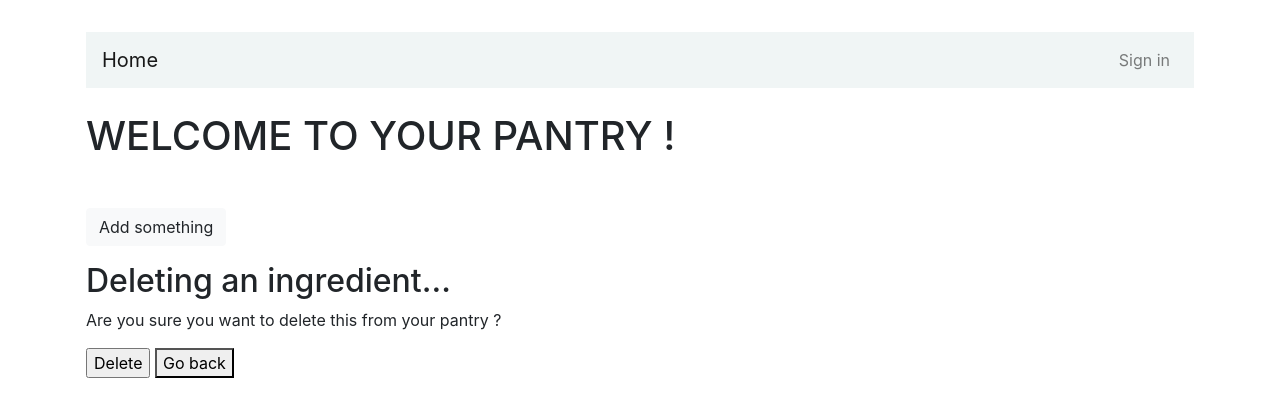
After one commit to Piotrhow/CookingCompanion, a Django app: page /core/delete/1/ in a window 1280 px wide. The commit adds this page. Shown: the top 417 px of the page. Run offline with Django 4.2, Linux system fonts and the light colour scheme; some libraries are stand-ins or nearby versions.

Commit message:
Dodanie widoków i templates dla Create i Delete w coreapp

```diff
--- a/core/templates/core/base.html
+++ b/core/templates/core/base.html
@@ -51,6 +51,8 @@
           </div>
         {% endif %}
         {% block content %}{% endblock %}
+        {% block pantryingredient_form %}{% endblock %}
+
       </div>
     </div>
   </div>
--- /dev/null
+++ b/core/templates/core/confirm_delete.html
@@ -0,0 +1,12 @@
+{% extends "core/pantry_detail.html" %}
+{% block title %} Confirm delete {% endblock %}
+
+{% block pantryingredient_form %}
+  <h2>Deleting an ingredient...</h2>
+  <form method="POST" style="display: inline;">{% csrf_token %}
+    <p>Are you sure you want to delete this from your pantry ?</p>
+    <input type="submit" value="Delete">
+  </form>
+  <a href="{% url 'core:pantry-detail' %}"><button>Go back</button></a>
+
+{% endblock %}
--- a/core/templates/core/pantry_detail.html
+++ b/core/templates/core/pantry_detail.html
@@ -2,12 +2,10 @@
 {% block title %} Pantry of {{user.username}}  {% endblock title%}
 
 {% block content %}
+<br />
   <h1>WELCOME TO YOUR PANTRY !</h1>
 
-  <div>
-<!--    {% if {{pantry}}-->
-
-  </div>
+<br />
 
   <div>
     {% if pantry_ingredients %}
@@ -15,16 +13,16 @@
     {% else %}
       {{ empty_msg }}
     {% endif %}
-    <ol>
+    <h6><ol>
       {% for pantry_ingredient in pantry_ingredients %}
       <li>
         {{ pantry_ingredient }}
+        <a href="{% url 'core:delete' pantry_ingredient.id %}"><button class="btn btn-danger">Delete</button></a>
       </li>
       {% endfor %}
-    </ol>
+    </ol></h6>
   </div>
-
-
+    <a href="{% url 'core:create' %}"><button class="btn btn-light">Add something</button></a>
   <p> </p>
   <p> </p>
 
--- a/core/urls.py
+++ b/core/urls.py
@@ -7,6 +7,7 @@ app_name = 'core'
 
 urlpatterns = [
 	path('pantry-detail/', views.pantry_detail, name='pantry-detail'),
-    #
+	path('create/', views.pantryingredient_create, name='create'),
+	path('delete/<int:pk>/', views.pantryingredient_delete, name='delete'),
     #
 ]
--- a/core/views.py
+++ b/core/views.py
@@ -5,7 +5,8 @@ from django import views
 from django.views.generic import CreateView, DetailView, ListView, TemplateView
 
 from core.models import Ingredient, Pantry, PantryIngredient
-# from accounts.models import User
+
+EMPTY_MSG = 'It looks like you don\'t have anything yet.'
 
 # Create your views here.
 def pantry_detail(request):
@@ -17,10 +18,8 @@ def pantry_detail(request):
 	else:
 		return redirect('/login')
 
-	id_of_pantry = p.id
-	pi = PantryIngredient.objects.filter(pantry_id=id_of_pantry)
-
-	empty_msg = 'It looks like you don\'t have anything yet.'
+	pantry_id = p.id
+	pi = PantryIngredient.objects.filter(pantry_id=pantry_id)
 
 	return render(
 		request,
@@ -29,8 +28,51 @@ def pantry_detail(request):
 			'pantry': p,
 			'pantry_ingredients': pi,
 			'id': id,
-			'empty_msg': empty_msg
+			'empty_msg': EMPTY_MSG
 		}
 	)
 
 # CREATE PANTRY INGREDIENT
+def pantryingredient_create(request):
+	ingredient_id = request.POST.get('ingredient_id')
+	quantity = request.POST.get('quantity')
+	id = request.user.id
+	p = get_object_or_404(Pantry, user_id=id)
+	pantry_id = p.id
+	pi = PantryIngredient.objects.filter(pantry_id=pantry_id)
+
+
+	if ingredient_id and quantity:
+		PantryIngredient.objects.create(
+			pantry_id=pantry_id,
+			quantity=quantity,
+			ingredient_id=ingredient_id,
+		)
+		return redirect('core:pantry-detail')
+
+	return render(
+        request,
+        'core/pantryingredient_form.html',
+		context={
+			'pantry': p,
+			'pantry_ingredients': pi,
+			'id': id,
+			'empty_msg': EMPTY_MSG
+		}
+    )
+
+# DELETE
+def pantryingredient_delete(request, pk):
+	pi = PantryIngredient.objects.filter(pk=pk)
+
+	if request.method == "POST":
+		pi.delete()
+		return redirect('core:pantry-detail')
+
+	return render(
+		request,
+		'core/confirm_delete.html',
+		context={
+			'pantryingredient': pi,
+		}
+	)
```
Also changed, not shown: core/templates/core/pantryingredient_form.html (added, +14 -0 lines).
